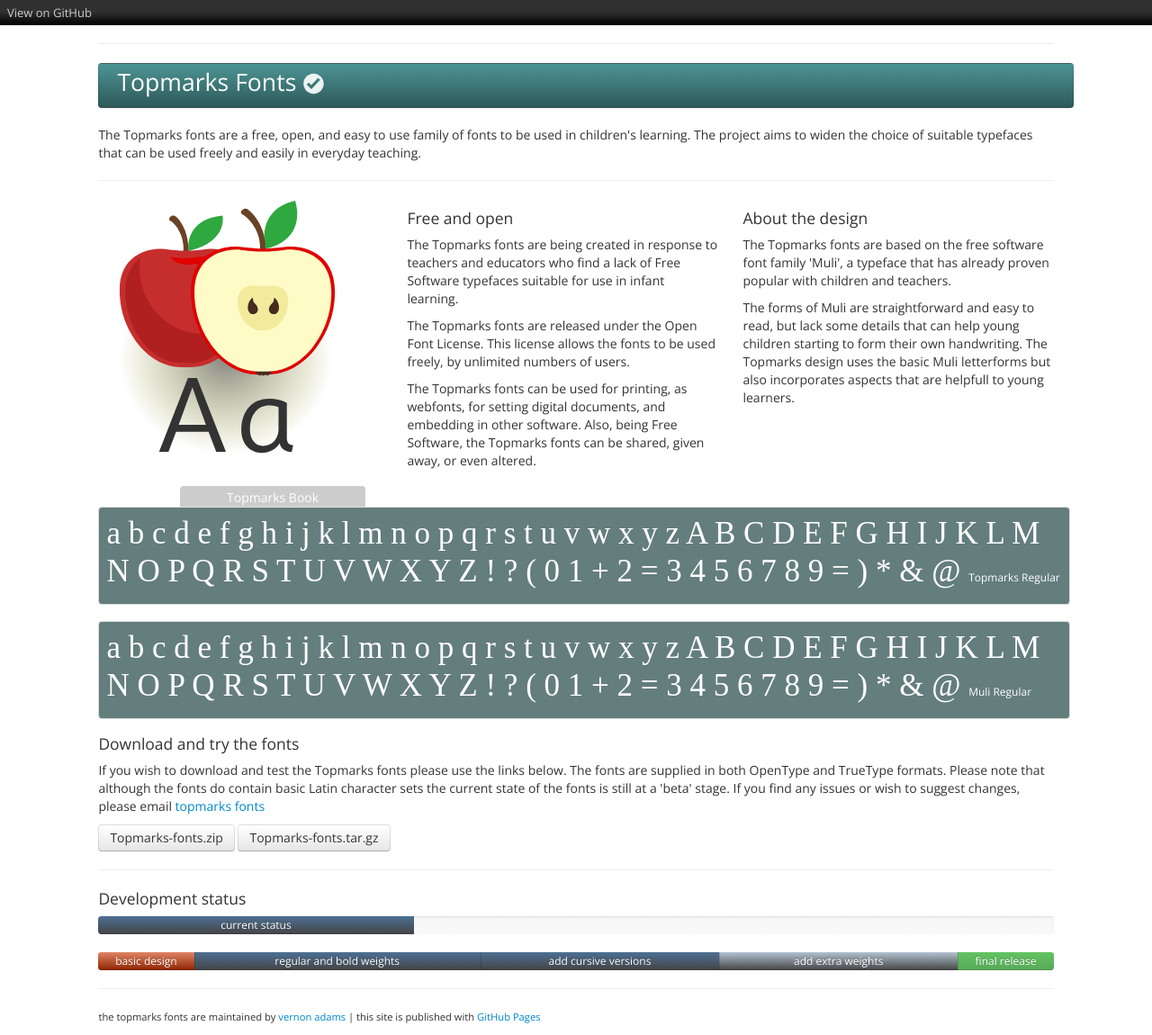
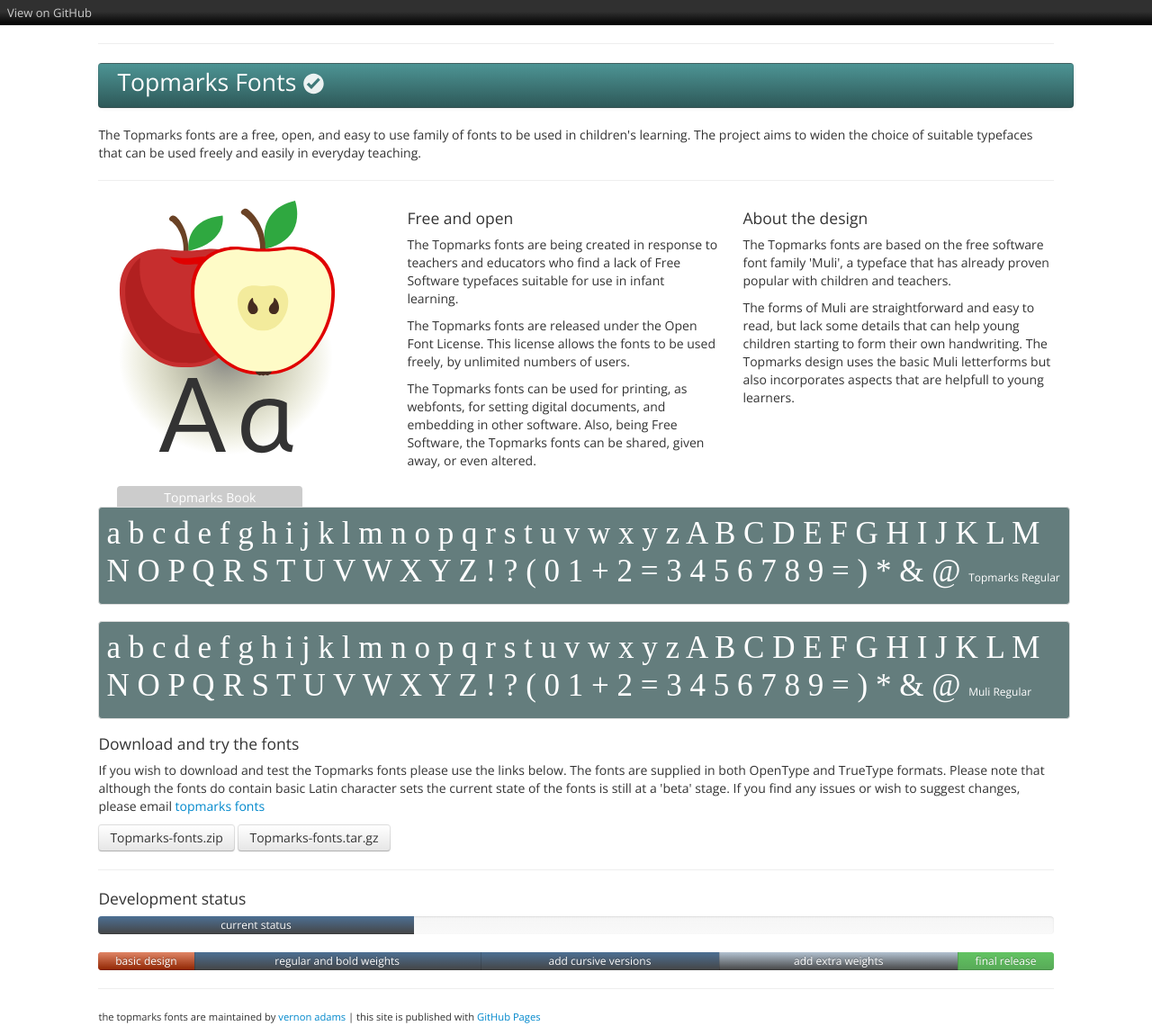
Before and after one commit to vernnobile/topmarks, a Jekyll site: the page built from index.html, in a window 1280 px wide. Shown: the whole page at 90% size. Built offline with Jekyll 4.4.1, drawn with Linux system fonts in a browser that asks for light colours; some web fonts are replaced.

Commit message:
Update specimen.html

```diff
--- a/_includes/specimen.html
+++ b/_includes/specimen.html
@@ -1,5 +1,5 @@
 <div>
-<div class="offset1 tab">Topmarks Book</div>
+<div class="tab">Topmarks Book</div>
 <div style="font-family:topmarksbook" class="specimen">a b c d e f g h i j k l m n o p q r s t u v w x y z A B C D E F G H I J K L M N O P Q R S T U V W X Y Z ! ? ( 0 1 + 2 = 3 4 5 6 7 8 9 = ) * & @ <span style="font-size:12px">Topmarks Regular</span></div>
 <div style="font-family:mulimedium" class="specimen">a b c d e f g h i j k l m n o p q r s t u v w x y z A B C D E F G H I J K L M N O P Q R S T U V W X Y Z ! ? ( 0 1 + 2 = 3 4 5 6 7 8 9 = ) * & @ <span style="font-size:12px">Muli Regular</span></div>
 </div>
```
